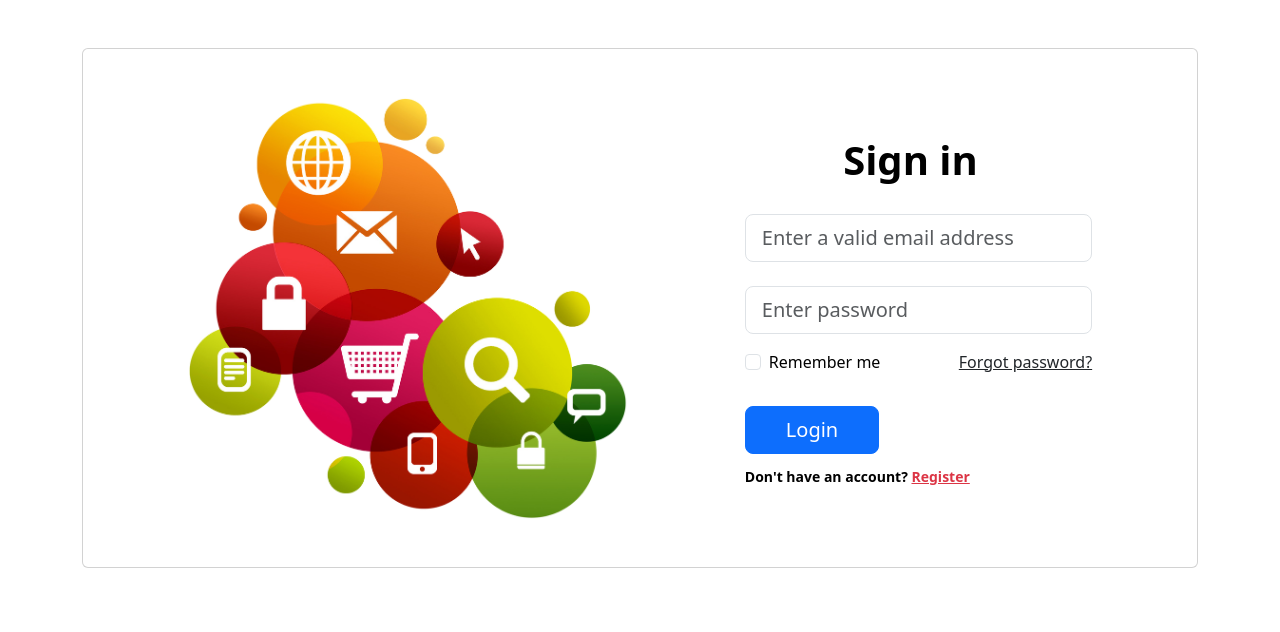
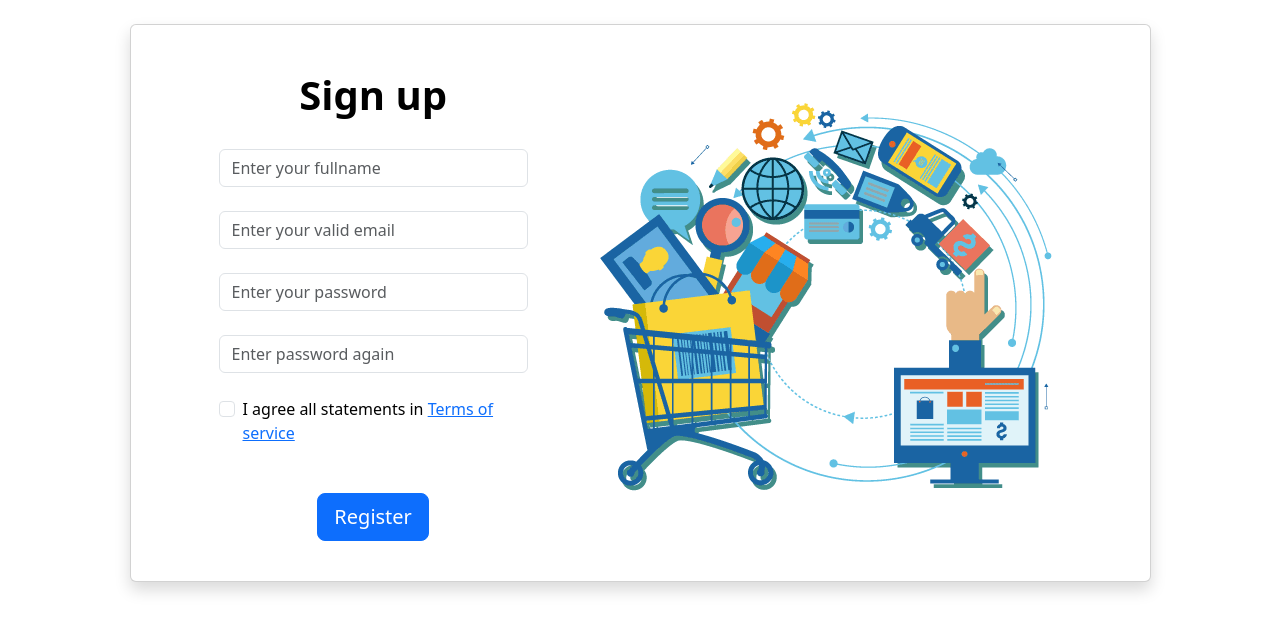
Before and after one commit to Muhammadsalman53/vue-ecommerce, a Vue app in the folder vue-ecommerce/: page /signup in a window 1280 px wide. Shown: the top 632 px of the page. Built offline with nearby package versions, Linux system fonts and the light colour scheme.

Commit message:
Apply routes, routes guard, authenicate user

```diff
--- /dev/null
+++ b/package.json
@@ -0,0 +1,5 @@
+{
+  "dependencies": {
+    "axios": "^1.4.0"
+  }
+}
--- a/vue-ecommerce/src/App.vue
+++ b/vue-ecommerce/src/App.vue
@@ -1,14 +1,11 @@
 <script setup>
-  import Login from "./components/Login.vue"
-  // import SignUp from "./components/SignUp.vue"
 
 </script>
 
 <template>
   <div id="app">
-
-      <Login/>
-
+    <router-link to="/"></router-link>
+    <router-view/>
   </div>
 
 </template>
--- a/vue-ecommerce/src/components/Login.vue
+++ b/vue-ecommerce/src/components/Login.vue
@@ -1,6 +1,6 @@
 <template>
     <div class="container pt-5">
-            <div class="container-fluid h-custom pt-5 pb-5 card text-black">
+        <div class="container-fluid h-custom pt-5 pb-5 card text-black shadow">
             <div class="row d-flex justify-content-center align-items-center">
 
                 <div class="col-md-9 col-lg-6 col-xl-5">
@@ -17,13 +17,13 @@
                         <!-- Email input -->
                         <div class="form-outline mb-4">
                             <input type="email" id="form3Example3" class="form-control form-control-lg"
-                                    placeholder="Enter a valid email address" />
+                                placeholder="Enter a valid email address" v-model="email" />
                         </div>
 
                         <!-- Password input -->
                         <div class="form-outline mb-3">
                             <input type="password" id="form3Example4" class="form-control form-control-lg"
-                                    placeholder="Enter password" />
+                                placeholder="Enter password" v-model="password" />
                         </div>
 
                         <div class="d-flex justify-content-between align-items-center">
@@ -36,11 +36,16 @@
                             </div>
                             <a href="#!" class="text-body">Forgot password?</a>
                         </div>
+                        <p class="text-danger mt-2" v-if="invalidLogin">Incorrect username or password. Please try again.</p>
 
                         <div class="text-center text-lg-start mt-4 pt-2">
-                                <button type="button" class="btn btn-primary btn-lg login-btn">Login</button>
-                                <p class="small fw-bold mt-2 pt-1 mb-0">Don't have an account? <a href="#!"
-                                        class="link-danger" @click="navigateToSignUp">Register</a></p>
+                            <!-- Login button -->
+                            <button type="button" class="btn btn-primary btn-lg login-btn" @click="loginUser">Login</button>
+
+                            <p class="small fw-bold mt-2 pt-1 mb-0">Don't have an account?
+                                <router-link to="/signup">Register</router-link>
+                            </p>
+                            <router-view />
                         </div>
 
                     </form>
@@ -50,20 +55,50 @@
     </div>
 </template>
 
+<script>
+import axios from "axios";
+export default {
 
-<script>
-// import { useRouter } from "vue-router"
-// export default {
-//   methods: {
-//     navigateToSignUp() {
-//         let route = useRouter()
-//       this.route.push("/signup");
-//     },
-//   },
-// };
+    data() {
+        return {
+            email: null,
+            password: null,
+            invalidLogin: false
+        }
+    },
+
+    methods: {
+
+        loginUser() {
+
+
+            axios.post('https://dummyjson.com/auth/login', {
+                username: this.email,
+                password: this.password,
+            })
+                .then(response => {
+                    console.log();
+                    if (response.data) {
+                        console.log('Login successful:', response.data);
+                        localStorage.setItem("token", response.data.token)
+                        this.$router.push({ name: 'home' });
+                    } else {
+                        console.log('Login failed:', response.data.message);
+                    }
+                })
+                .catch( err => {
+                    this.invalidLogin = !this.invalidLogin
+                    console.log(err);
+                })
+        }
+    }
+}
 </script>
 
-<style>
+<style scoped>
+.bg-color{
+    background: red;
+}
 .login-btn {
     padding-left: 2.5rem;
     padding-right: 2.5rem;
--- a/vue-ecommerce/src/components/SignUp.vue
+++ b/vue-ecommerce/src/components/SignUp.vue
@@ -1,10 +1,10 @@
 <template>
-    <div class="container pt-5 pb-5">
+    <div class="container pt-4 pb-4">
         <div class="row d-flex justify-content-center align-items-center">
 
             <div class="col-lg-12 col-xl-11">
-                <div class="card text-black">
-                    <div class="p-md-5">
+                <div class="card text-black shadow px-5">
+                    <div class="p-md-3">
                         <div class="row justify-content-center">
                             <div class="col-md-10 col-lg-6 col-xl-5 order-2 order-lg-1">
 
@@ -38,7 +38,7 @@
 
                                     <div class="form-check d-flex justify-content-center mb-5">
                                         <input class="form-check-input me-2" type="checkbox" value="" id="form2Example3c" />
-                                        <label class="form-check-label" for="form2Example3">
+                                        <label class="form-check-label justify-content-start" for="form2Example3">
                                             I agree all statements in <a href="#!">Terms of service</a>
                                         </label>
                                     </div>
--- a/vue-ecommerce/src/router/index.js
+++ b/vue-ecommerce/src/router/index.js
@@ -1,20 +1,68 @@
 import { createRouter, createWebHistory } from 'vue-router'
-// import Login from "./components/Login.vue";
-// import SignUp from "./components/SignUp.vue";
+import Login from "../components/Login.vue";
+import SignUp from "../components/SignUp.vue";
+import HomeView from "../views/HomeView.vue";
 
 const router = createRouter({
   history: createWebHistory(import.meta.env.BASE_URL),
+
   routes: [
-    // {
-    //   path: '/',
-    //   component: Login
-    // },
-    // {
-    //   path: '/signup',
+    {
+      path: '/',
+      name: 'login',
+      component: Login,
+    },
+    {
+      path: '/signup',
+      name: 'signup',
+      component: SignUp,
+    },
+    {
+      path: '/home',
+      name: 'home',
+      component: HomeView,
+      meta: {requiresAuth : true}
+    }
+  ]
+});
+router.beforeEach((to, from, next) => {
 
-    //   component: SignUp
-    // }
-  ]
-})
+  const token = localStorage.getItem("token");
+
+
+
+  if (to.matched.some((record) => record.meta.requiresAuth)) {
+
+    // This route requires auth, check if the token exists
+
+    if (!token) {
+
+      // If not logged in, redirect to login page with redirect query
+
+      next({
+
+        path: "/",
+
+        // query: { redirect: to.fullPath },
+
+      });
+
+    } else {
+
+      // If logged in, proceed to the destination
+
+      next();
+
+    }
+
+  } else {
+
+    // If no authentication is required, proceed to the destination
+
+    next();
+
+  }
+
+});
 
 export default router
--- a/vue-ecommerce/src/views/HomeView.vue
+++ b/vue-ecommerce/src/views/HomeView.vue
@@ -4,6 +4,6 @@
 
 <template>
   <main>
-<!-- <TheWelcome /> -->
+    <h1>The landing page</h1>
   </main>
 </template>
```
Also changed, not shown: vue-ecommerce/src/views/NotFoundView.vue (added, +15 -0 lines), 2 other files (tests, documents, lock files or other folders). Lines whose indentation alone changed are shown as unchanged.
